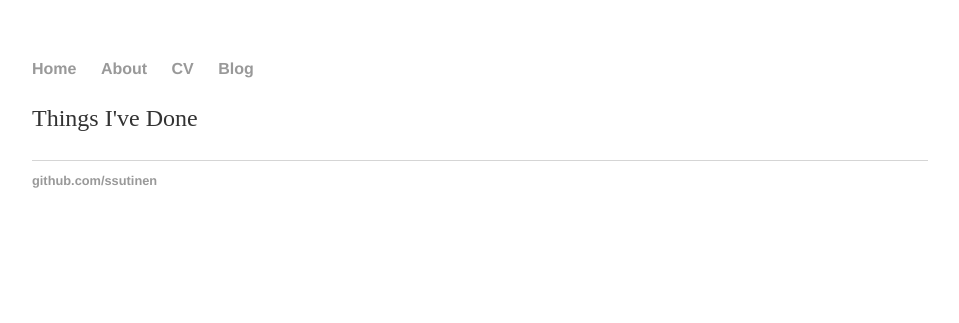
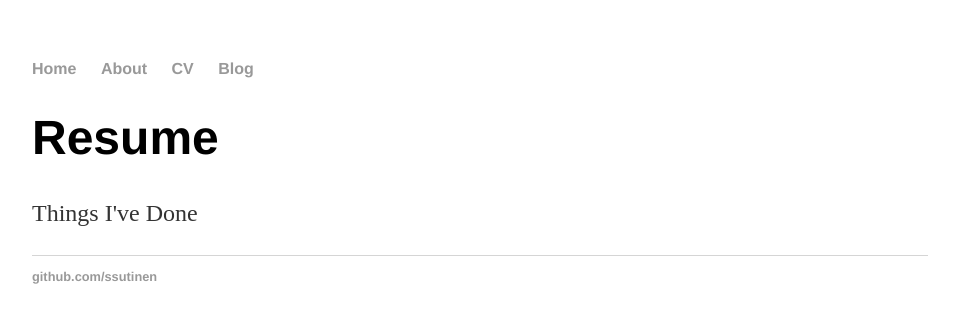
Before and after one commit to ssutinen/ssutinen.github.io, a Jekyll site: the page built from cv/index.html, in a window 1280 px wide. Shown: the top 323 px of the page, without its empty margins (160-1119 px from the left). Built offline with Jekyll 4.4.1, drawn with Linux system fonts in a browser that asks for light colours.

Commit message:
Update index.html

```diff
--- a/cv/index.html
+++ b/cv/index.html
@@ -1,7 +1,8 @@
 ---
 layout: default
-title: CV
+title: Resume
 ---
-<div class="blurb">
+<div>
+  <h1>{{ page.title }}</h1>
   <p>Things I've Done</p>
-</div><!-- /.blurb -->
+</div>
```
